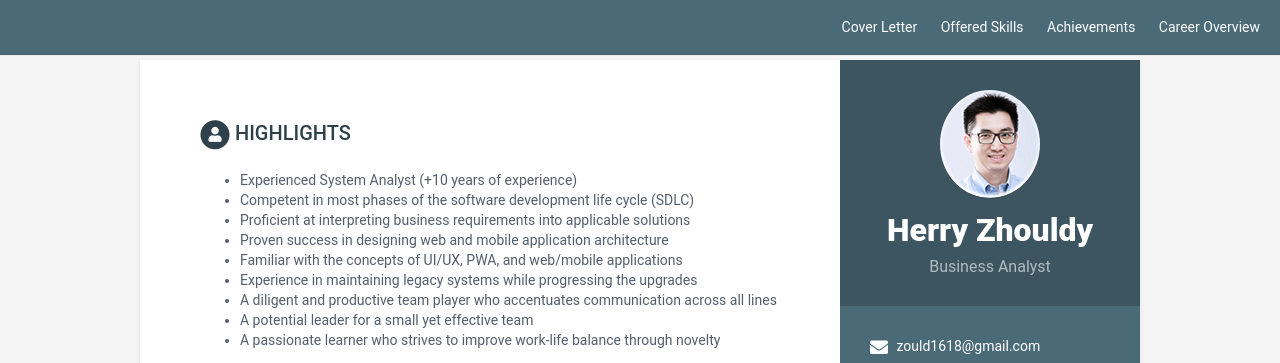
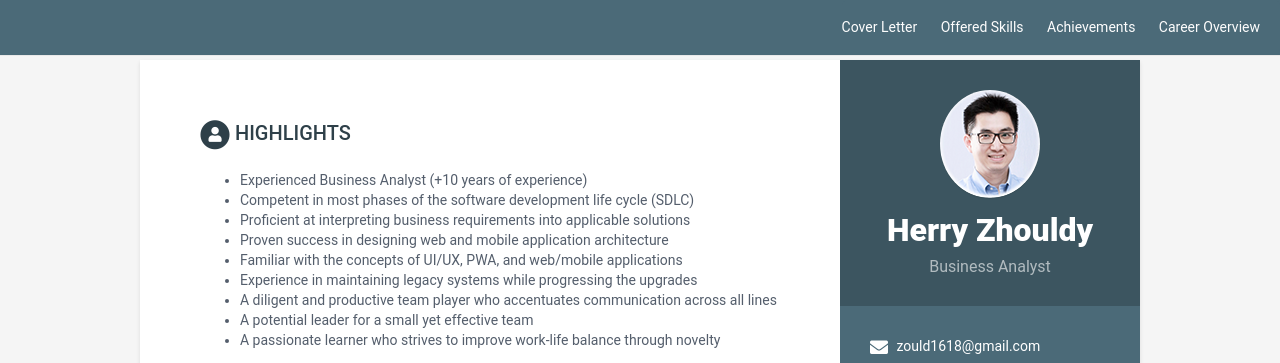
Before and after one commit to hz81/cv-ba1, a Jekyll site: the page built from index.html, in a window 1280 px wide and 900 px high. Shown: the top 363 px of the window. Built offline with Jekyll 4.4.1, drawn with Linux system fonts in a browser that asks for light colours.

Commit message:
Update data.yml

```diff
--- a/_data/data.yml
+++ b/_data/data.yml
@@ -95,7 +95,7 @@ qualifications:
 highlights:
     title: Highlights
     summary: |
-      - Experienced System Analyst (+10 years of experience)
+      - Experienced Business Analyst (+10 years of experience)
       - Competent in most phases of the software development life cycle (SDLC)
       - Proficient at interpreting business requirements into applicable solutions
       - Proven success in designing web and mobile application architecture
```
